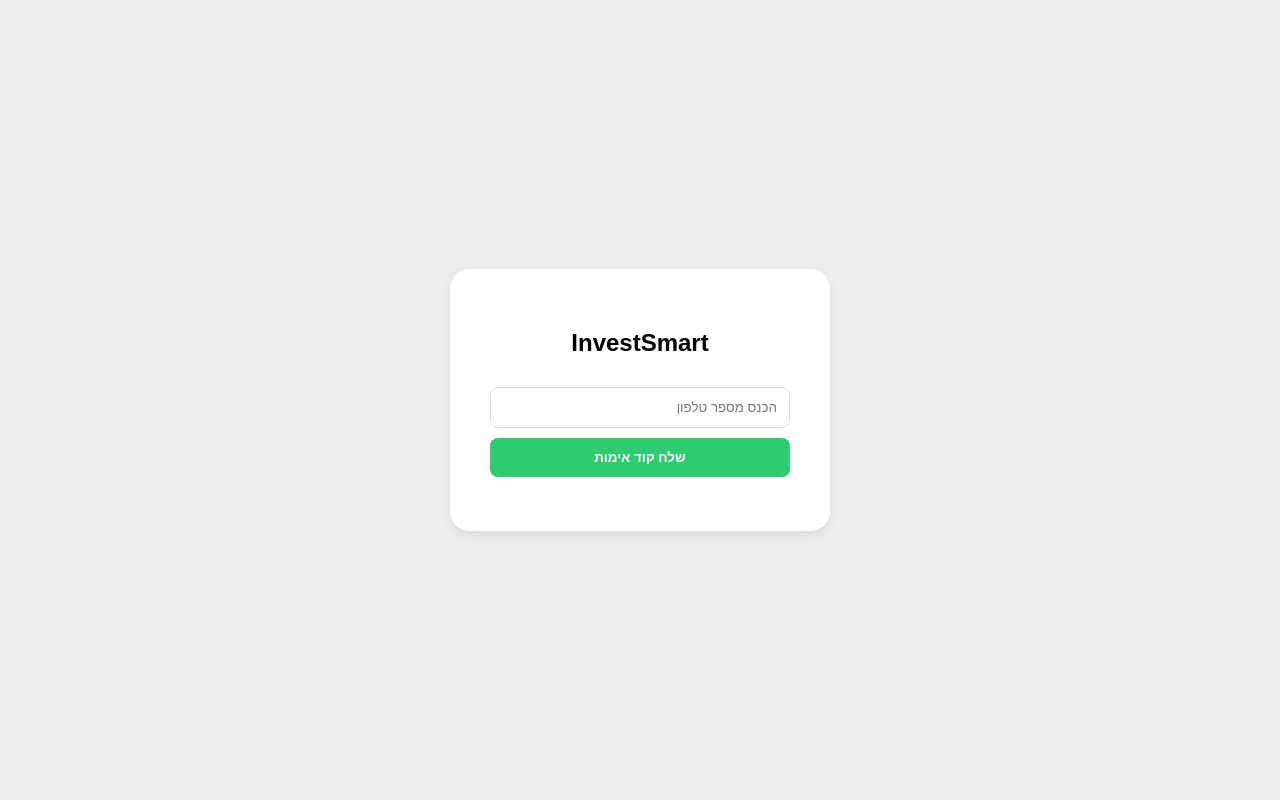
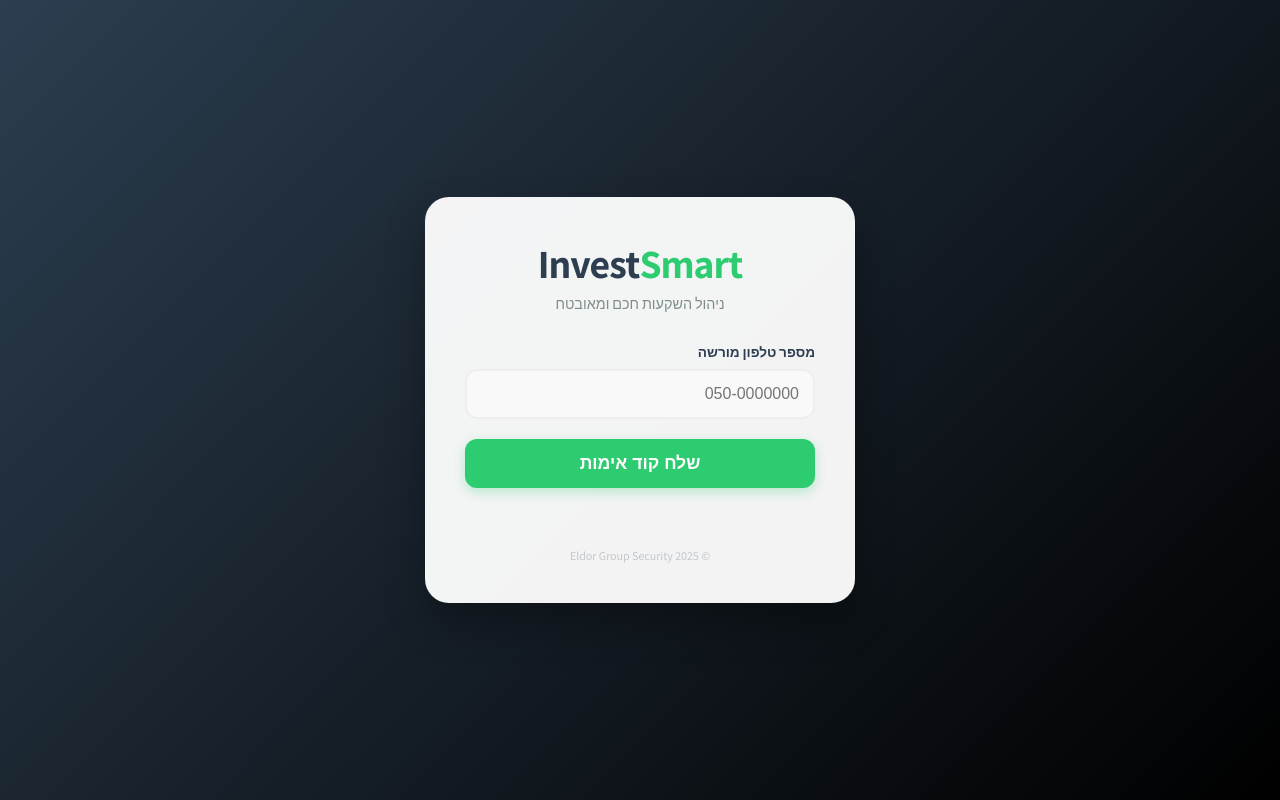
Before and after one commit to EldorGroup/eldor-app, a website: page public/index.html in a window 1280 px wide. Drawn offline with Linux system fonts and the light colour scheme.

Commit message:
Update index.html

```diff
--- a/public/index.html
+++ b/public/index.html
@@ -2,36 +2,148 @@
 <html lang="he" dir="rtl">
 <head>
     <meta charset="UTF-8">
-    <title>כניסה מאובטחת</title>
+    <meta name="viewport" content="width=device-width, initial-scale=1.0">
+    <title>InvestSmart | כניסה מאובטחת</title>
+    <link href="https://fonts.googleapis.com/css2?family=Assistant:wght@300;400;700&display=swap" rel="stylesheet">
     <style>
-        body { font-family: sans-serif; background: #ecf0f1; display: flex; justify-content: center; align-items: center; height: 100vh; margin: 0; }
-        .card { background: white; padding: 40px; border-radius: 20px; text-align: center; width: 300px; box-shadow: 0 4px 15px rgba(0,0,0,0.1); }
-        input { width: 100%; padding: 12px; margin: 10px 0; border: 1px solid #ddd; border-radius: 8px; box-sizing: border-box; }
-        button { background: #2ecc71; color: white; border: none; padding: 12px; width: 100%; border-radius: 8px; cursor: pointer; font-weight: bold; }
+        :root {
+            --primary: #2ecc71;
+            --secondary: #27ae60;
+            --dark: #2c3e50;
+            --bg: #f4f7f6;
+        }
+
+        body {
+            font-family: 'Assistant', sans-serif;
+            background-color: var(--bg);
+            background: linear-gradient(135deg, #2c3e50 0%, #000000 100%);
+            display: flex;
+            justify-content: center;
+            align-items: center;
+            height: 100vh;
+            margin: 0;
+            color: #333;
+        }
+
+        .card {
+            background: rgba(255, 255, 255, 0.95);
+            padding: 40px;
+            border-radius: 24px;
+            box-shadow: 0 20px 40px rgba(0,0,0,0.3);
+            text-align: center;
+            width: 350px;
+            transition: transform 0.3s ease;
+        }
+
+        .logo {
+            font-size: 2.5em;
+            font-weight: 700;
+            color: var(--dark);
+            margin-bottom: 5px;
+            letter-spacing: -1px;
+        }
+
+        .logo span { color: var(--primary); }
+
+        .subtitle {
+            color: #7f8c8d;
+            font-size: 0.9em;
+            margin-bottom: 30px;
+        }
+
+        .input-group { margin-bottom: 20px; text-align: right; }
+
+        label { display: block; margin-bottom: 8px; font-weight: 600; font-size: 0.85em; color: var(--dark); }
+
+        input {
+            width: 100%;
+            padding: 14px;
+            border: 2px solid #eee;
+            border-radius: 12px;
+            box-sizing: border-box;
+            font-size: 1em;
+            transition: all 0.3s;
+            background: #f9f9f9;
+        }
+
+        input:focus {
+            border-color: var(--primary);
+            background: #fff;
+            outline: none;
+            box-shadow: 0 0 8px rgba(46, 204, 113, 0.2);
+        }
+
+        button {
+            background: var(--primary);
+            color: white;
+            border: none;
+            padding: 14px;
+            width: 100%;
+            border-radius: 12px;
+            cursor: pointer;
+            font-size: 1.1em;
+            font-weight: 700;
+            transition: all 0.3s;
+            box-shadow: 0 4px 12px rgba(46, 204, 113, 0.3);
+        }
+
+        button:hover {
+            background: var(--secondary);
+            transform: translateY(-2px);
+            box-shadow: 0 6px 15px rgba(46, 204, 113, 0.4);
+        }
+
         .hidden { display: none; }
-        #msg { color: red; font-size: 0.9em; margin-top: 10px; }
+
+        #msg {
+            color: #e74c3c;
+            font-size: 0.85em;
+            margin-top: 15px;
+            min-height: 20px;
+        }
+
+        .footer-text {
+            margin-top: 25px;
+            font-size: 0.75em;
+            color: #bdc3c7;
+        }
     </style>
 </head>
 <body>
     <div class="card">
-        <h2>InvestSmart</h2>
+        <div class="logo">Invest<span>Smart</span></div>
+        <div class="subtitle">ניהול השקעות חכם ומאובטח</div>
+
         <div id="step1">
-            <input type="text" id="phone" placeholder="הכנס מספר טלפון">
+            <div class="input-group">
+                <label>מספר טלפון מורשה</label>
+                <input type="text" id="phone" placeholder="050-0000000">
+            </div>
             <button onclick="sendCode()">שלח קוד אימות</button>
         </div>
+
         <div id="step2" class="hidden">
-            <p>הקוד נשלח (תקף ל-5 דקות)</p>
-            <input type="text" id="code" placeholder="הכנס קוד 4 ספרות">
+            <div class="input-group">
+                <label>קוד אימות שנשלח</label>
+                <input type="text" id="code" placeholder="----" maxlength="4" style="text-align: center; letter-spacing: 10px;">
+            </div>
             <button onclick="verifyCode()">כניסה למערכת</button>
+            <p style="font-size: 0.8em; color: #7f8c8d; margin-top: 10px;">הקוד תקף ל-5 דקות בלבד</p>
         </div>
+
         <p id="msg"></p>
+        <div class="footer-text">© 2025 Eldor Group Security</div>
     </div>
 
     <script>
         let userPhone = '';
 
         async function sendCode() {
+            const btn = document.querySelector('#step1 button');
             userPhone = document.getElementById('phone').value;
+            if(!userPhone) { document.getElementById('msg').innerText = 'נא להזין מספר טלפון'; return; }
+
+            btn.innerText = 'שולח...';
             const res = await fetch('/api/send-code', {
                 method: 'POST',
                 headers: { 'Content-Type': 'application/json' },
@@ -44,6 +156,7 @@
                 document.getElementById('msg').innerText = '';
             } else {
                 document.getElementById('msg').innerText = data.msg;
+                btn.innerText = 'שלח קוד אימות';
             }
         }
 
```
